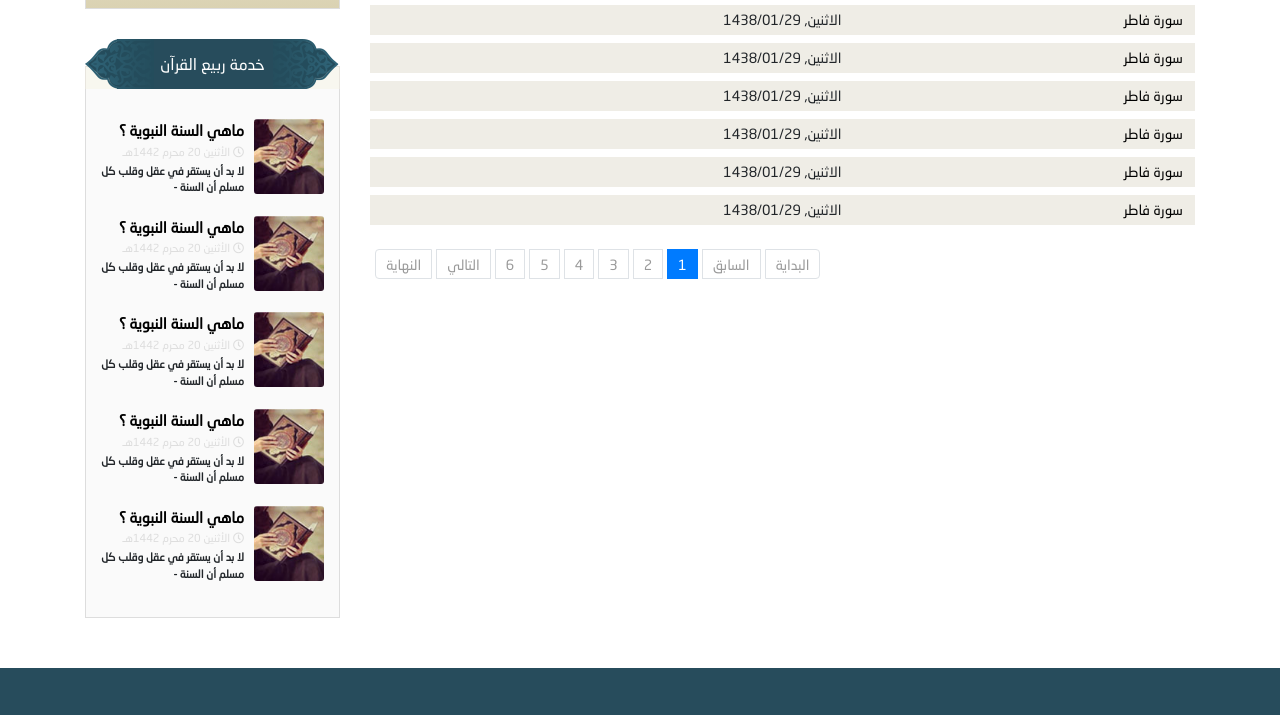
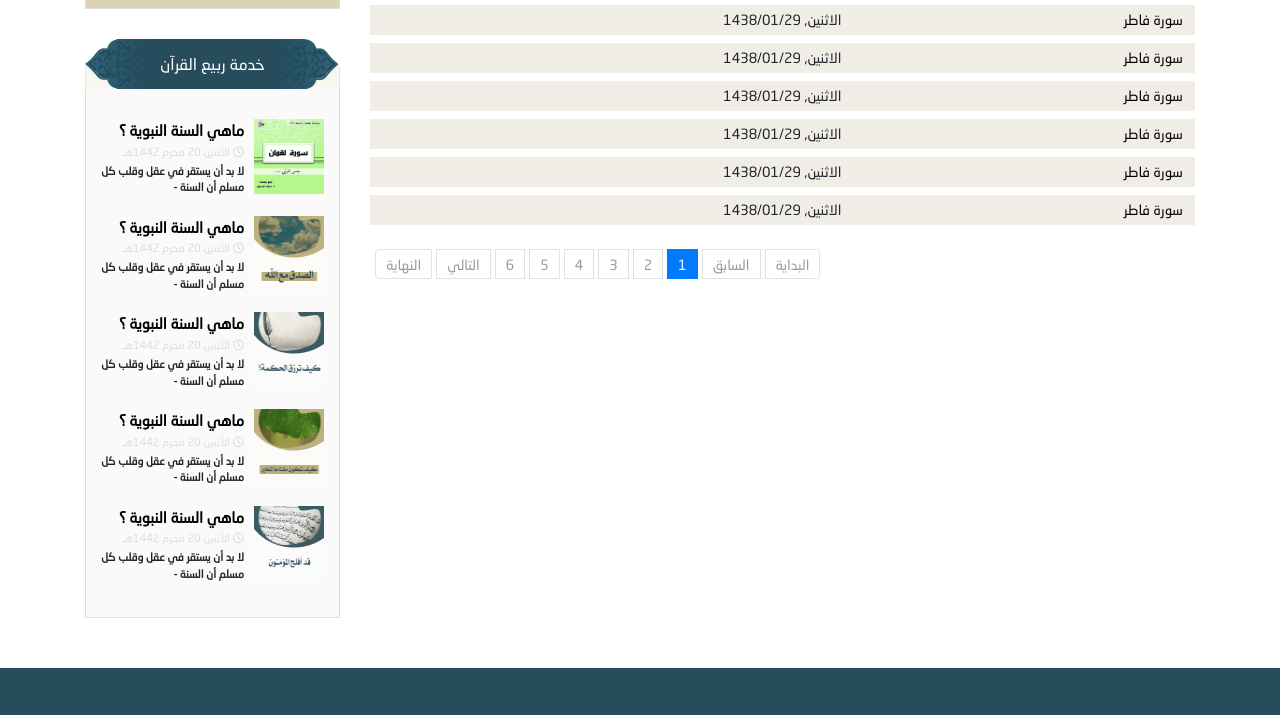
Before and after one commit to OmarAliSoliman/afyaa, a plain HTML site: page sounds-varieties.html in a window 1280 px wide. Shown: the part 674-1389 px from the top of the page. Drawn offline with Linux system fonts and the light colour scheme.

Commit message:
change picture-in-rabea-quran-services

```diff
--- a/assets/sass/style.scss
+++ b/assets/sass/style.scss
@@ -614,12 +614,18 @@ body {
           margin-bottom: 20px;
           border: 0;
           .card-img {
-            position: absolute;
-            width: 70px;
-            height: 75px;
-            right: 0;
-            background-size: cover;
-            background-position: center;
+            // position: absolute;
+            // width: 70px;
+            // height: 75px;
+            // right: 0;
+            // background-size: cover;
+            // background-position: center;
+            img{
+              position: absolute;
+              width: 70px;
+              height: 75px;
+              right: 0;
+            }
           }
           h5,
           p,
--- a/sounds-varieties.html
+++ b/sounds-varieties.html
@@ -283,7 +283,9 @@
                 </div>
                 <div class="important-choses-content">
                   <div class="card">
-                  <div class="card-img" style="background-image: url('./assets/images/new-blog-5.jpg');"></div>
+                    <div class="card-img">
+                      <img src="./assets/images/3.png" alt="">
+                    </div>
                     <a href="" class="card-title">ماهي السنة النبوية ؟</a>
                     <h6 class="card-date">
                       <i class="far fa-clock"></i>
@@ -294,7 +296,9 @@
                     </p>
                   </div>
                   <div class="card">
-                  <div class="card-img" style="background-image: url('./assets/images/new-blog-5.jpg');"></div>
+                    <div class="card-img">
+                      <img src="./assets/images/1.png" alt="">
+                    </div>
                     <a href="" class="card-title">ماهي السنة النبوية ؟</a>
                     <h6 class="card-date">
                       <i class="far fa-clock"></i>
@@ -305,7 +309,9 @@
                     </p>
                   </div>
                   <div class="card">
-                  <div class="card-img" style="background-image: url('./assets/images/new-blog-5.jpg');"></div>
+                    <div class="card-img">
+                      <img src="./assets/images/2.png" alt="">
+                    </div>
                     <a href="" class="card-title">ماهي السنة النبوية ؟</a>
                     <h6 class="card-date">
                       <i class="far fa-clock"></i>
@@ -316,7 +322,9 @@
                     </p>
                   </div>
                   <div class="card">
-                  <div class="card-img" style="background-image: url('./assets/images/new-blog-5.jpg');"></div>
+                    <div class="card-img">
+                      <img src="./assets/images/4.png" alt="">
+                    </div>
                     <a href="" class="card-title">ماهي السنة النبوية ؟</a>
                     <h6 class="card-date">
                       <i class="far fa-clock"></i>
@@ -327,7 +335,9 @@
                     </p>
                   </div>
                   <div class="card">
-                  <div class="card-img" style="background-image: url('./assets/images/new-blog-5.jpg');"></div>
+                    <div class="card-img">
+                      <img src="./assets/images/5.png" alt="">
+                    </div>
                     <a href="" class="card-title">ماهي السنة النبوية ؟</a>
                     <h6 class="card-date">
                       <i class="far fa-clock"></i>
```
Also changed, not shown: blog-show.html (+15 -5 lines), books.html (+15 -5 lines), index.html (+15 -5 lines), varieties-details.html (+15 -5 lines), varieties.html (+17 -7 lines), assets/css/style.css, 1 other file. Lines whose indentation alone changed are shown as unchanged.
